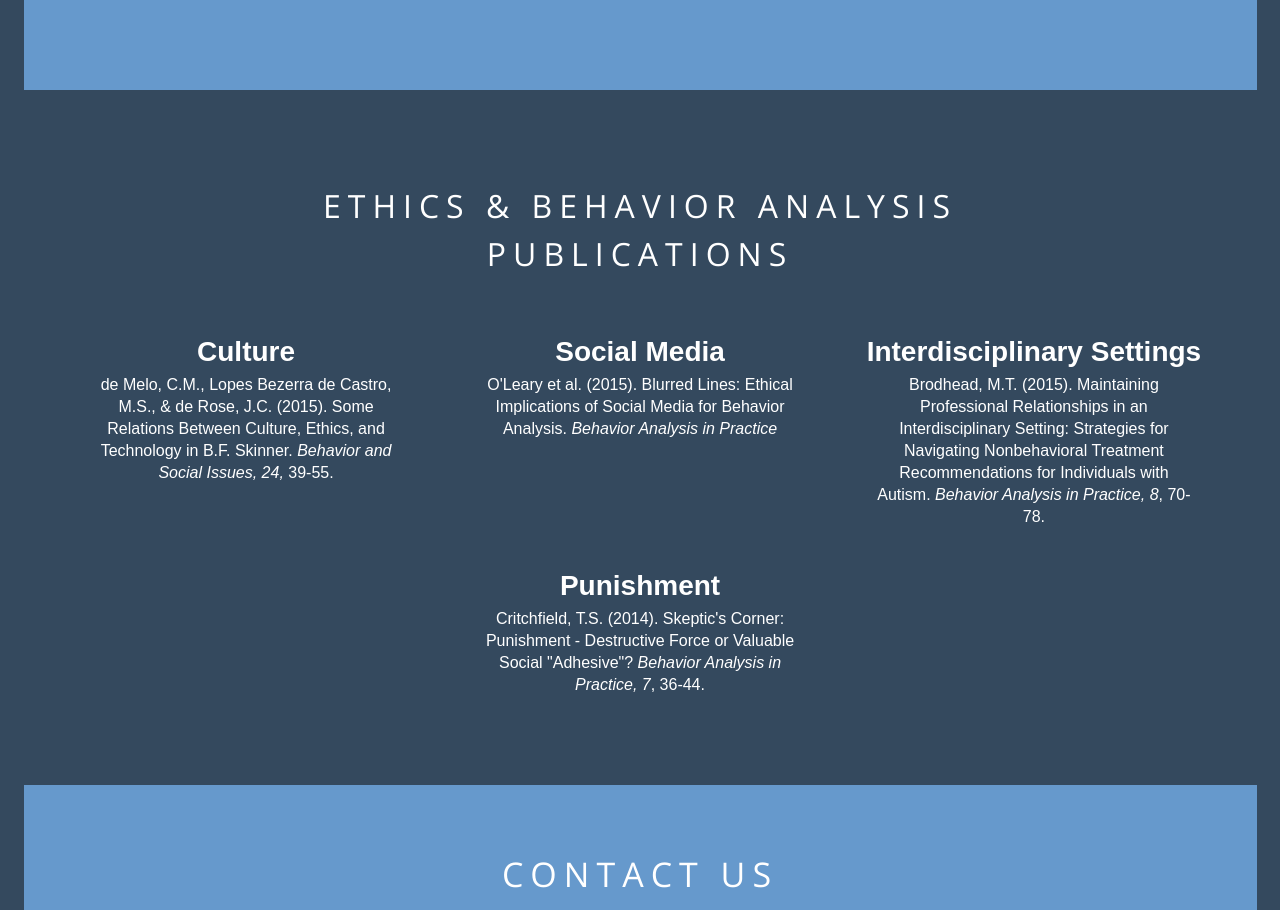
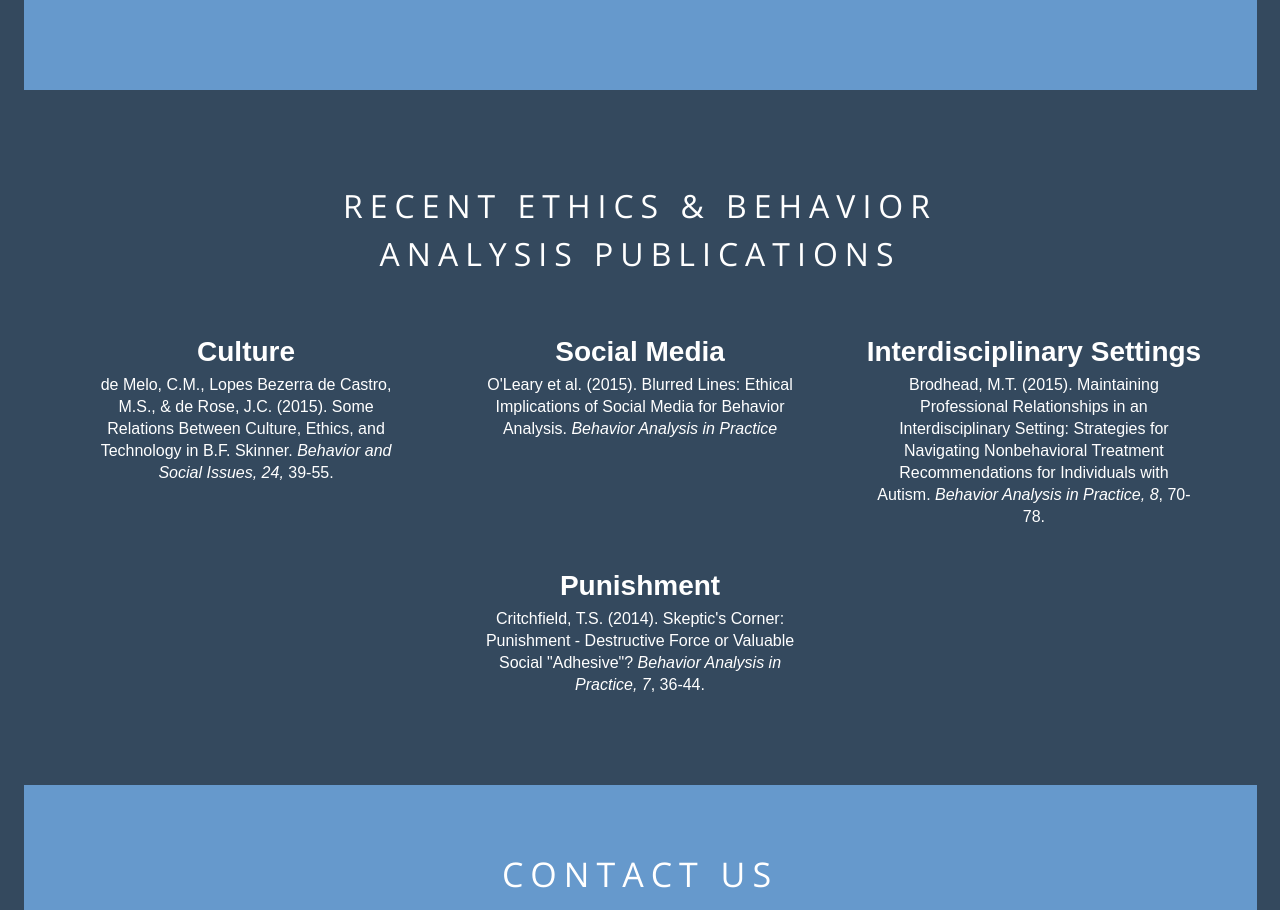
Before and after one commit to ebasig/ebasig.github.io, a plain HTML site: page index.html in a window 1280 px wide. Shown: the part 2353-3263 px from the top of the page. Drawn offline with nearby package versions, Linux system fonts and the light colour scheme.

Commit message:
Update index.html

```diff
--- a/index.html
+++ b/index.html
@@ -144,7 +144,7 @@
 			</section>
 	</article>
 	<article id="ethicsPubs">
-		<h3>ETHICS & BEHAVIOR ANALYSIS PUBLICATIONS</h3>
+		<h3>RECENT ETHICS & BEHAVIOR ANALYSIS PUBLICATIONS</h3>
 			<section>
 			<ul>
 				<li>
```
